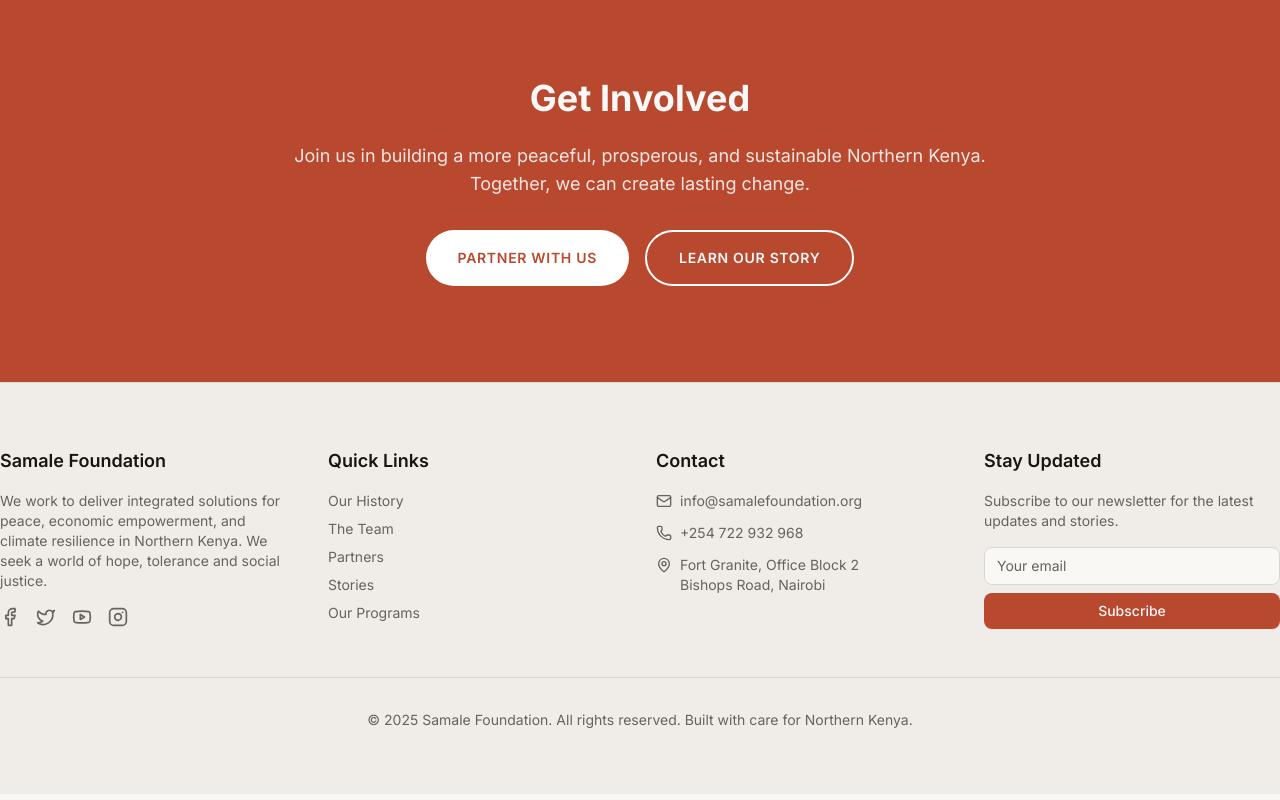
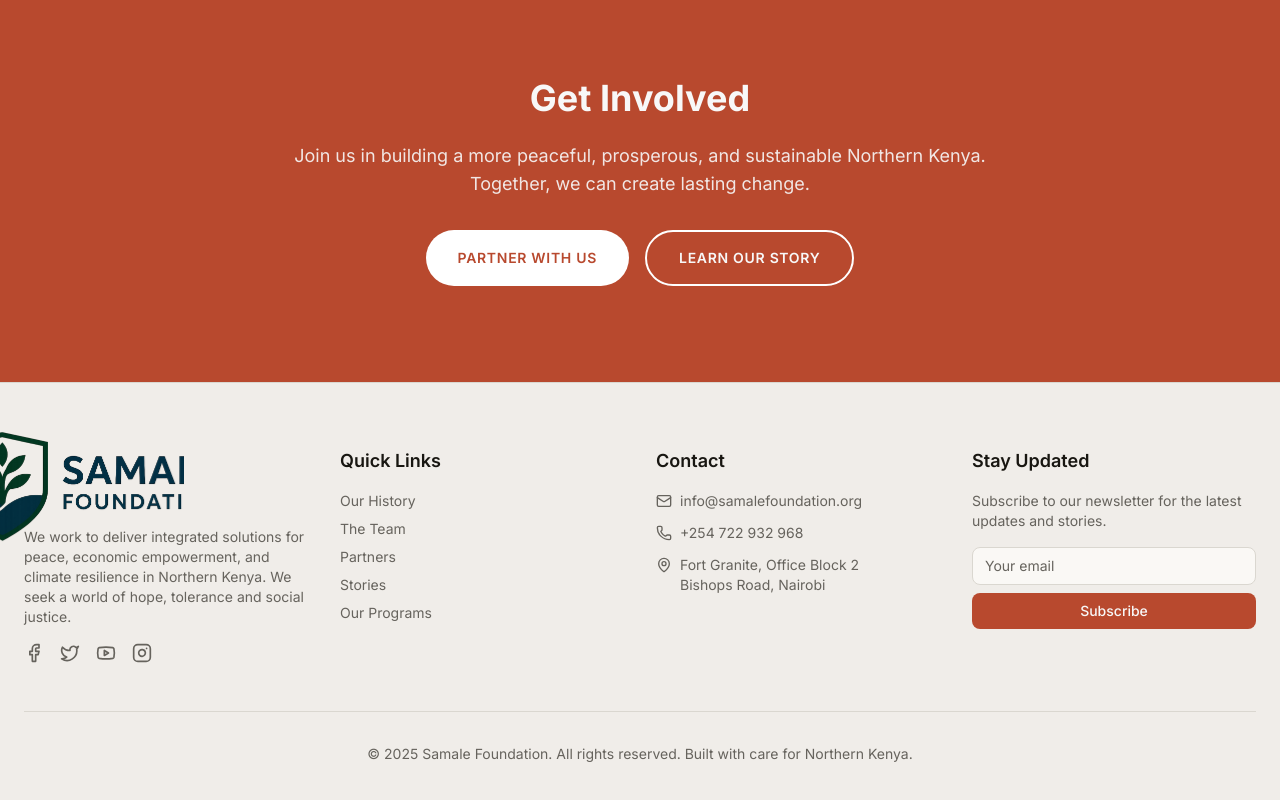
Before and after one commit to samwel-mongare/samale_foundation, a Next.js app: page / in a window 1280 px wide. Shown: the part 2261-3061 px from the top of the page. Built offline with nearby package versions, Linux system fonts and the light colour scheme.

Commit message:
Update the footer with the new logo image

```diff
--- a/src/components/layout/Footer.tsx
+++ b/src/components/layout/Footer.tsx
@@ -8,16 +8,28 @@ import {
   Phone,
   MapPin,
 } from "lucide-react";
+import Image from "next/image";
 
 export default function Footer() {
   return (
-    <footer className="border-t bg-muted/50">
+    <footer className="border-t bg-muted/50 px-6">
       <div className="mx-auto max-w-7xl py-12 md:py-16">
         <div className="grid gap-8 md:grid-cols-2 lg:grid-cols-4">
           {/* About Section */}
           <div className="space-y-4">
-            <h3 className="text-lg font-semibold">Samale Foundation</h3>
-            <p className="text-sm text-muted-foreground">
+            <Link
+              href="/"
+              className="flex items-center ml-[-2rem] my-[-1rem] space-x-2"
+            >
+              <Image
+                src="/images/logo_transparent.png"
+                alt="Logo"
+                width={600}
+                height={600}
+                className="h-28 w-48 object-cover"
+              />
+            </Link>
+            <p className="text-sm text-muted-foreground mt-[-1rem]">
               We work to deliver integrated solutions for peace, economic
               empowerment, and climate resilience in Northern Kenya. We seek a
               world of hope, tolerance and social justice.
```
